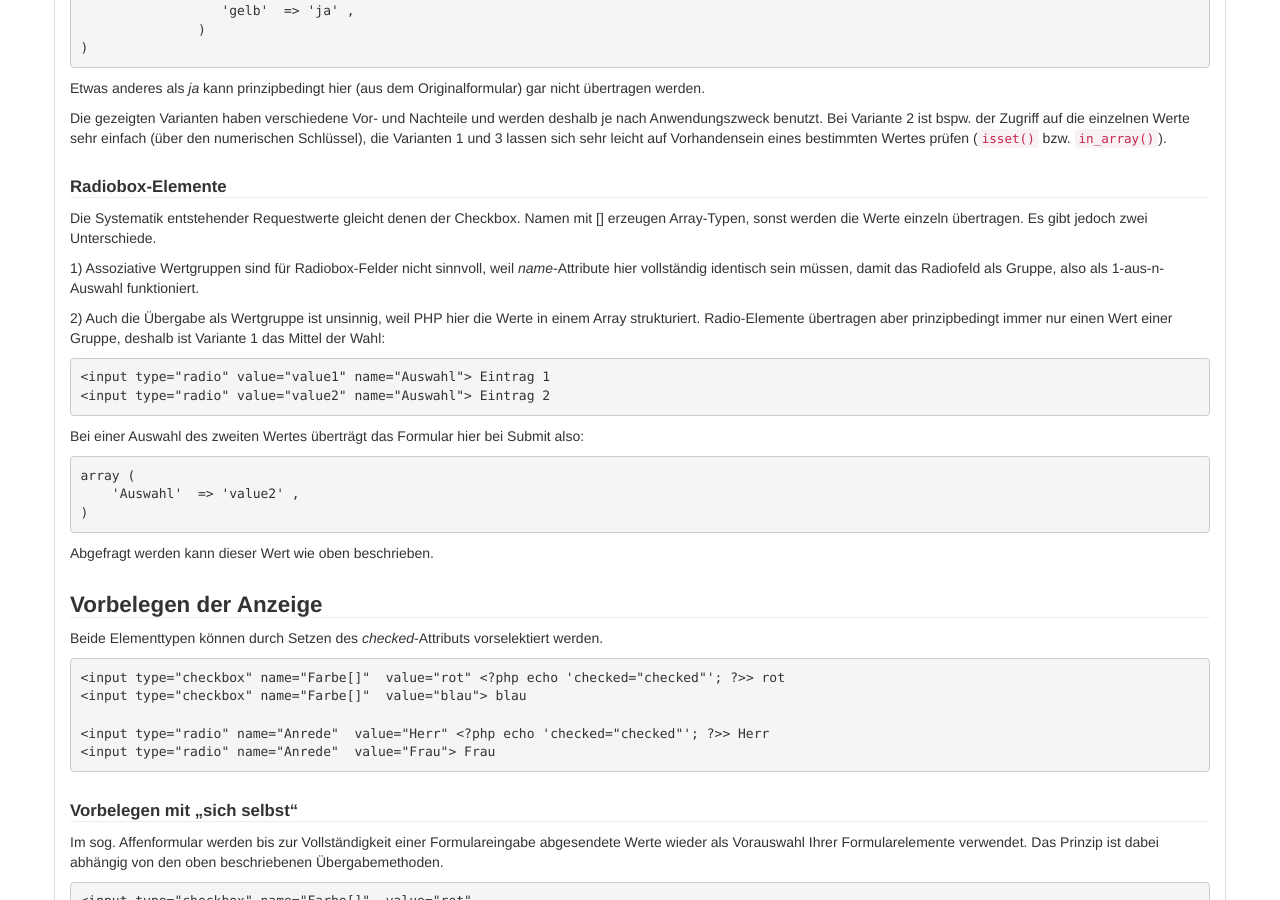
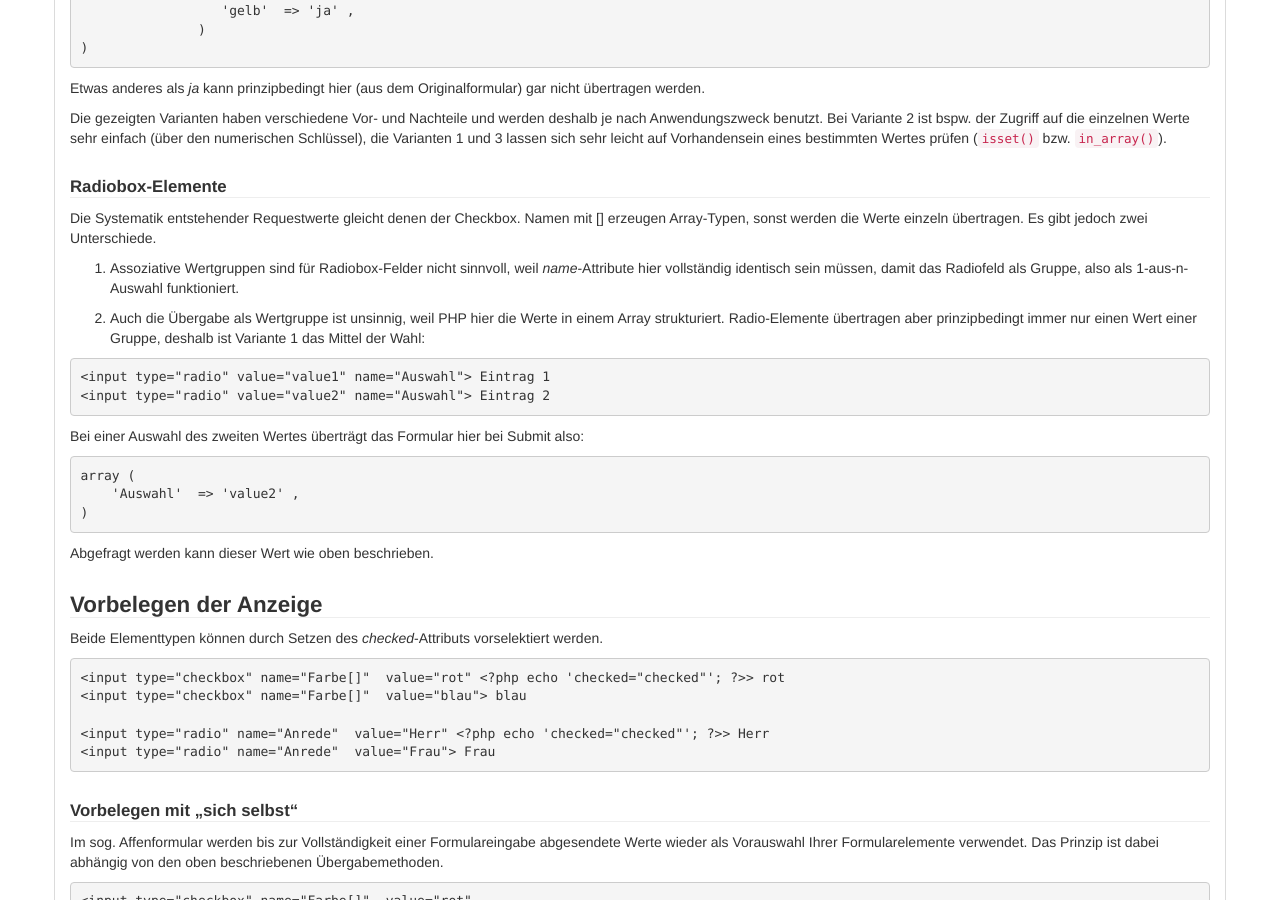
Before and after one commit to php-de/php-de.github.io, a Jekyll site: the page built from form/auswahlfelder.md, in a window 1280 px wide and 900 px high, scrolled down 3254 px. Built offline with Jekyll 4.4.1, drawn with Linux system fonts in a browser that asks for light colours; nearby versions of some CDN libraries.

Commit message:
Update auswahlfelder.md

```diff
--- a/form/auswahlfelder.md
+++ b/form/auswahlfelder.md
@@ -213,9 +213,9 @@ Die gezeigten Varianten haben verschiedene Vor- und Nachteile und werden deshalb
 
 Die Systematik entstehender Requestwerte gleicht denen der Checkbox. Namen mit [] erzeugen Array-Typen, sonst werden die Werte einzeln übertragen. Es gibt jedoch zwei Unterschiede.
 
-1) Assoziative Wertgruppen sind für Radiobox-Felder nicht sinnvoll, weil *name*-Attribute hier vollständig identisch sein müssen, damit das Radiofeld als Gruppe, also als 1-aus-n-Auswahl funktioniert.
+1. Assoziative Wertgruppen sind für Radiobox-Felder nicht sinnvoll, weil *name*-Attribute hier vollständig identisch sein müssen, damit das Radiofeld als Gruppe, also als 1-aus-n-Auswahl funktioniert.
 
-2) Auch die Übergabe als Wertgruppe ist unsinnig, weil PHP hier die Werte in einem Array strukturiert. Radio-Elemente übertragen aber prinzipbedingt immer nur einen Wert einer Gruppe, deshalb ist Variante 1 das Mittel der Wahl:
+2. Auch die Übergabe als Wertgruppe ist unsinnig, weil PHP hier die Werte in einem Array strukturiert. Radio-Elemente übertragen aber prinzipbedingt immer nur einen Wert einer Gruppe, deshalb ist Variante 1 das Mittel der Wahl:
 
 ~~~ php
 <input type="radio" value="value1" name="Auswahl"> Eintrag 1
```
